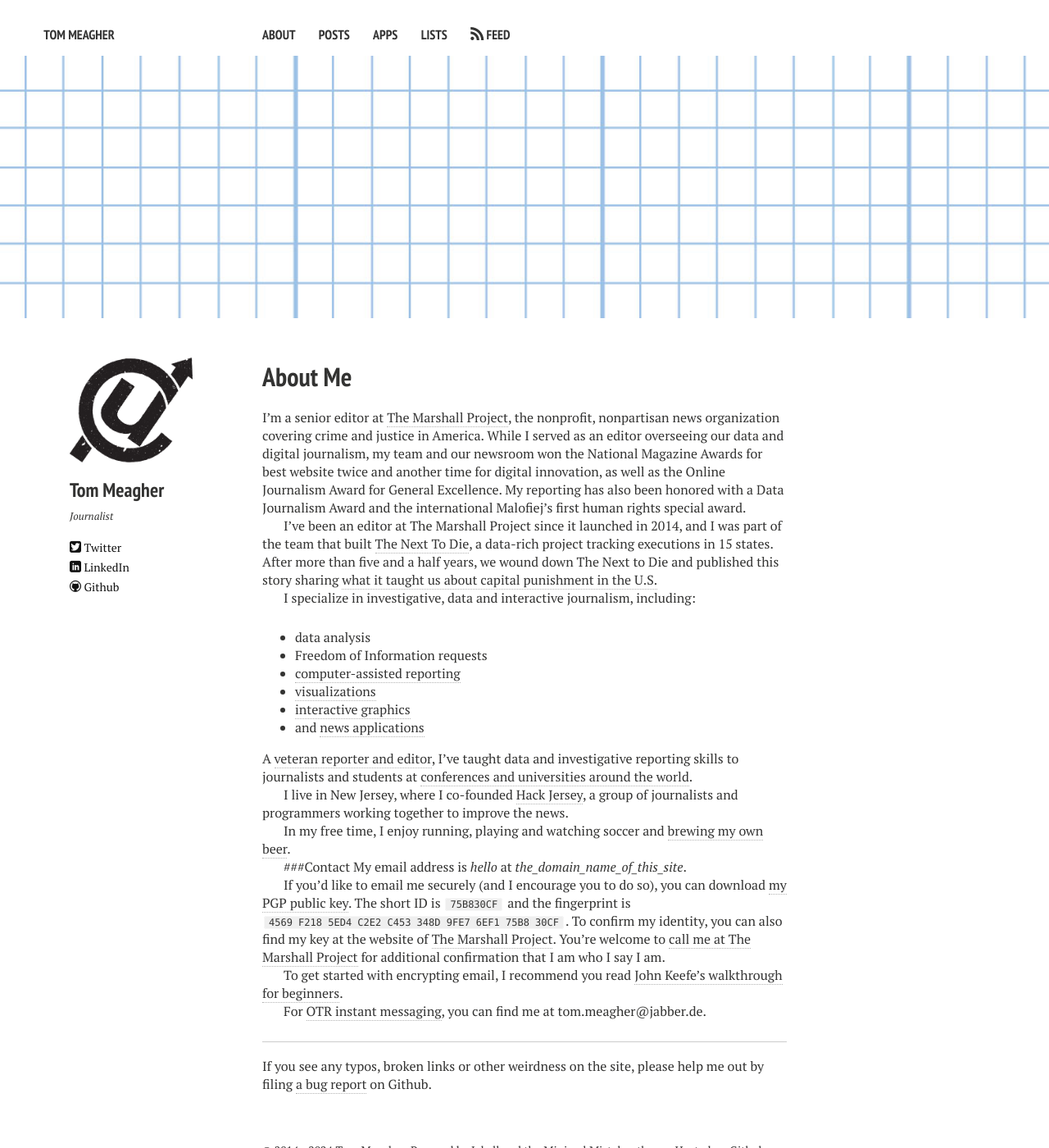
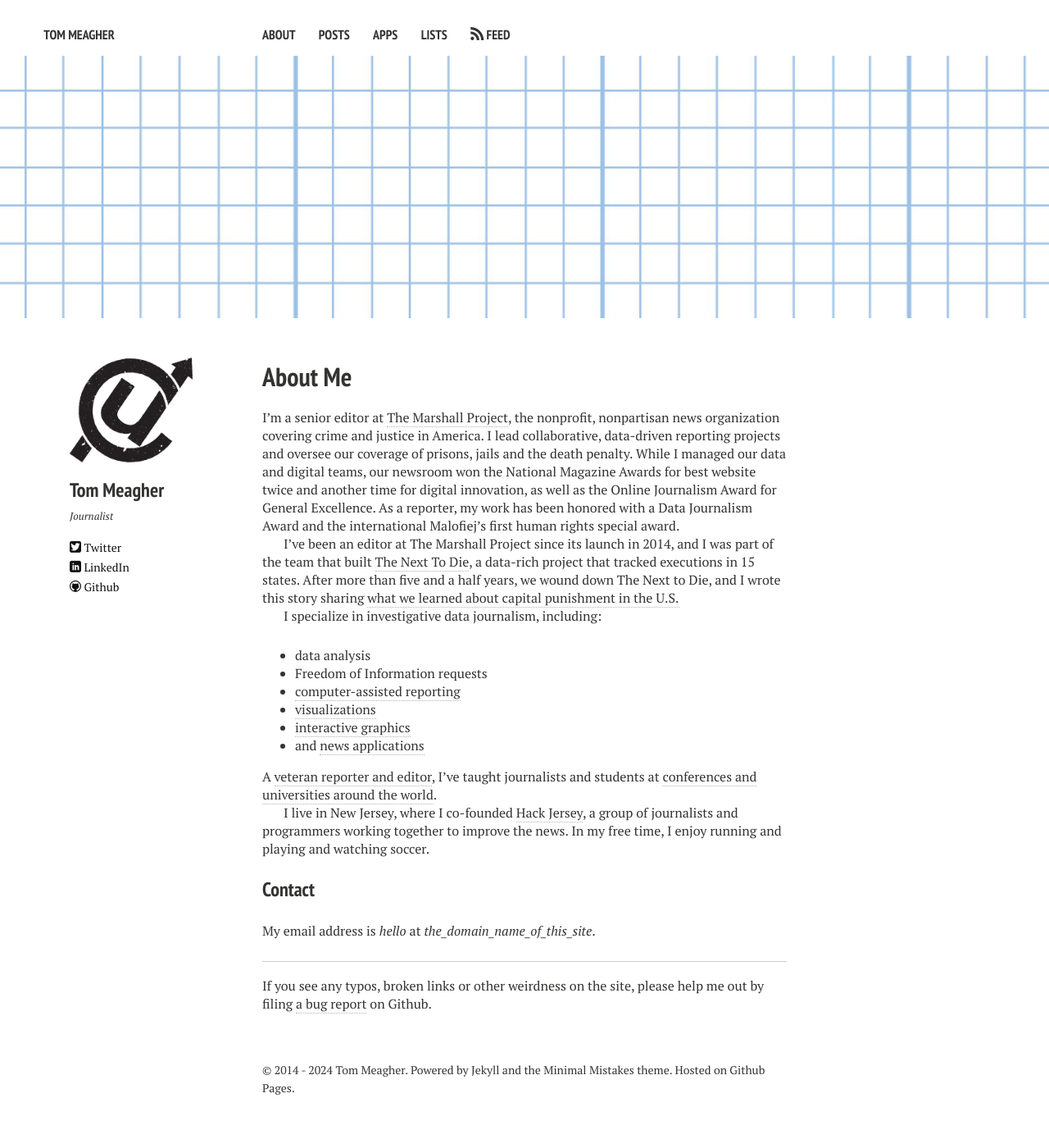
Before and after one commit to tommeagher/tommeagher.github.io, a Jekyll site: the page built from about.md, in a window 1280 px wide and 1400 px high. Shown: the whole window at 82% size. Built offline with Jekyll 4.4.1, drawn with Linux system fonts in a browser that asks for light colours; nearby versions of some CDN libraries.

Commit message:
freshen bio

````diff
--- a/about.md
+++ b/about.md
@@ -4,18 +4,18 @@
 title: About Me
 tagline: Tom Meagher
 tags: [about]
-modified: 07-04-2015
+modified: 03-04-2024
 image:
   feature: grid2.png
 #  credit: Leo Reynolds
 #  creditlink: http://www.flickr.com/photos/49968232@N00
 ---
 
-I'm a senior editor at [The Marshall Project](https://www.themarshallproject.org/), the nonprofit, nonpartisan news organization covering crime and justice in America. While I served as an editor overseeing our data and digital journalism, my team and our newsroom won the National Magazine Awards for best website twice and another time for digital innovation, as well as the Online Journalism Award for General Excellence. My reporting has also been honored with a Data Journalism Award and the international Malofiej's first human rights special award.
+I'm a senior editor at [The Marshall Project](https://www.themarshallproject.org/), the nonprofit, nonpartisan news organization covering crime and justice in America. I lead collaborative, data-driven reporting projects and oversee our coverage of prisons, jails and the death penalty. While I managed our data and digital teams, our newsroom won the National Magazine Awards for best website twice and another time for digital innovation, as well as the Online Journalism Award for General Excellence. As a reporter, my work has been honored with a Data Journalism Award and the international Malofiej's first human rights special award.
 
-I've been an editor at The Marshall Project since it launched in 2014, and I was part of the team that built [The Next To Die](https://www.themarshallproject.org/next-to-die), a data-rich project tracking executions in 15 states. After more than five and a half years, we wound down The Next to Die and published this story sharing [what it taught us about capital punishment in the U.S.](https://www.themarshallproject.org/2021/02/10/what-120-executions-tell-us-about-criminal-justice-in-america)
+I've been an editor at The Marshall Project since its launch in 2014, and I was part of the team that built [The Next To Die](https://www.themarshallproject.org/next-to-die), a data-rich project that tracked executions in 15 states. After more than five and a half years, we wound down The Next to Die, and I wrote this story sharing [what we learned about capital punishment in the U.S.](https://www.themarshallproject.org/2021/02/10/what-120-executions-tell-us-about-criminal-justice-in-america)
 
-I specialize in investigative, data and interactive journalism, including:
+I specialize in investigative data journalism, including:
 
 * data analysis
 * Freedom of Information requests
@@ -24,20 +24,12 @@
 * [interactive graphics](clips.html)
 * and [news applications](https://www.themarshallproject.org/next-to-die)
 
-A [veteran reporter and editor](http://linkedin.com/in/tommeagher), I've taught data and investigative reporting skills to journalists and students at [conferences and universities around the world](classes.html).
+A [veteran reporter and editor](http://linkedin.com/in/tommeagher), I've taught journalists and students at [conferences and universities around the world](classes.html).
 
-I live in New Jersey, where I co-founded [Hack Jersey](http://www.hackjersey.com/), a group of journalists and programmers working together to improve the news.
+I live in New Jersey, where I co-founded [Hack Jersey](http://www.hackjersey.com/), a group of journalists and programmers working together to improve the news. In my free time, I enjoy running and playing and watching soccer.
 
-In my free time, I enjoy running, playing and watching soccer and [brewing my own beer](http://carboy.tommeagher.com/).
-
-###Contact
+### Contact
 My email address is _hello_ at _the_domain_name_of_this_site_.
-
-If you'd like to email me securely (and I encourage you to do so), you can download [my PGP public key](files/tmeagher.asc). The short ID is ```75B830CF``` and the fingerprint is ```4569 F218 5ED4 C2E2 C453  348D 9FE7 6EF1 75B8 30CF```. To confirm my identity, you can also find my key at the website of [The Marshall Project](https://www.themarshallproject.org/staff/tom-meagher). You're welcome to [call me at The Marshall Project](https://www.themarshallproject.org/about#contact) for additional confirmation that I am who I say I am.
-
-To get started with encrypting email, I recommend you read [John Keefe's walkthrough for beginners](http://johnkeefe.net/email-encryption-and-my-pgp-info).
-
-For [OTR instant messaging](https://otr.cypherpunks.ca/), you can find me at tom.meagher@jabber.de.
 
 ---
 If you see any typos, broken links or other weirdness on the site, please help me out by filing [a bug report](https://github.com/tommeagher/tommeagher.github.io/issues) on Github.
````
Also changed, not shown: 2 other files.
